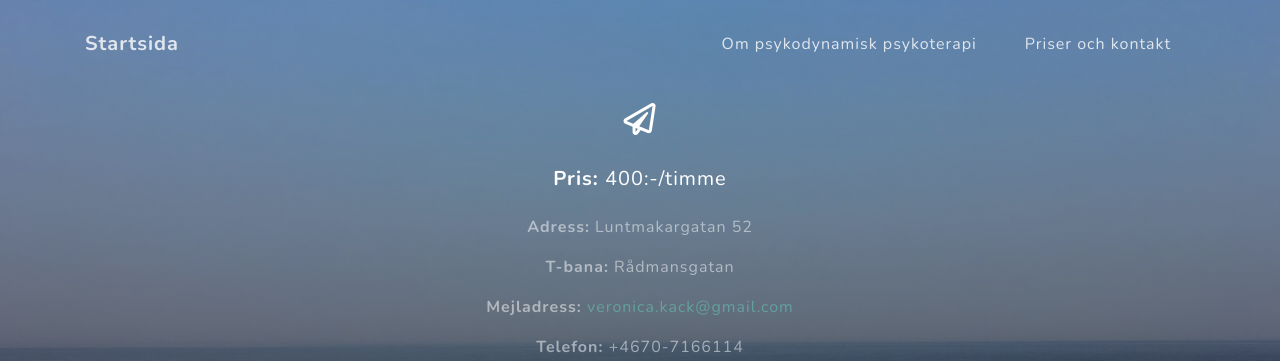
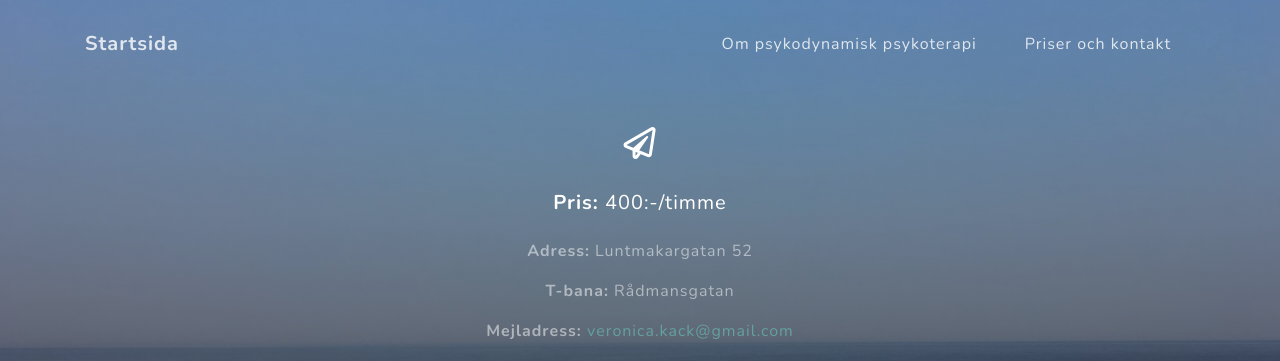
Before and after one commit to christiandahlberg/psy-therapy-website, a Django app: page /getstarted/ in a window 1280 px wide. Shown: the top 361 px of the page. Run offline with Django 3.2, Linux system fonts and the light colour scheme; some libraries are stand-ins or nearby versions.

Commit message:
Margin fix

```diff
--- a/psychotherapy/templates/psychotherapy/pages/contact.html
+++ b/psychotherapy/templates/psychotherapy/pages/contact.html
@@ -7,7 +7,7 @@
     <header class="masthead">
         <div class="container d-flex h-100 align-items-center">
             <div class="mx-auto text-center">
-                <i class="far fa-paper-plane fa-2x mb-3 text-white"></i>
+                <i class="far fa-paper-plane fa-2x mb-3 text-white mt-5"></i>
                 <h2 class="text-white mx-auto mt-3 mb-4"><b>Pris:</b> 400:-/timme</h2>
                 <p class="text-white-50 mx-auto"><b>Adress:</b> Luntmakargatan 52</p>
                 <p class="text-white-50 mx-auto"><b>T-bana:</b> Rådmansgatan</p>
```
